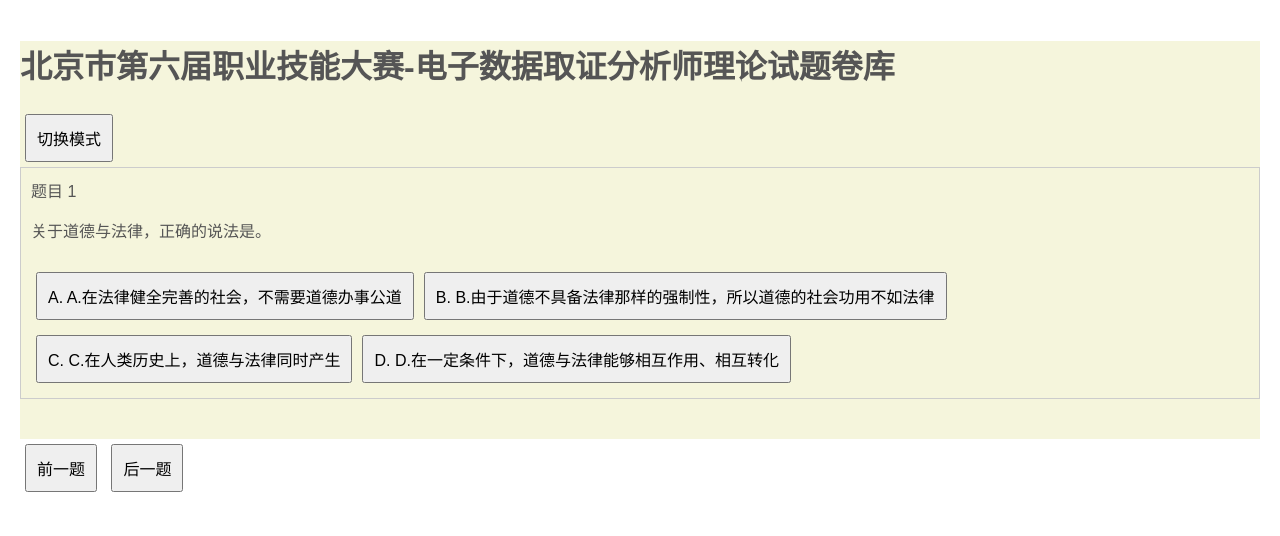
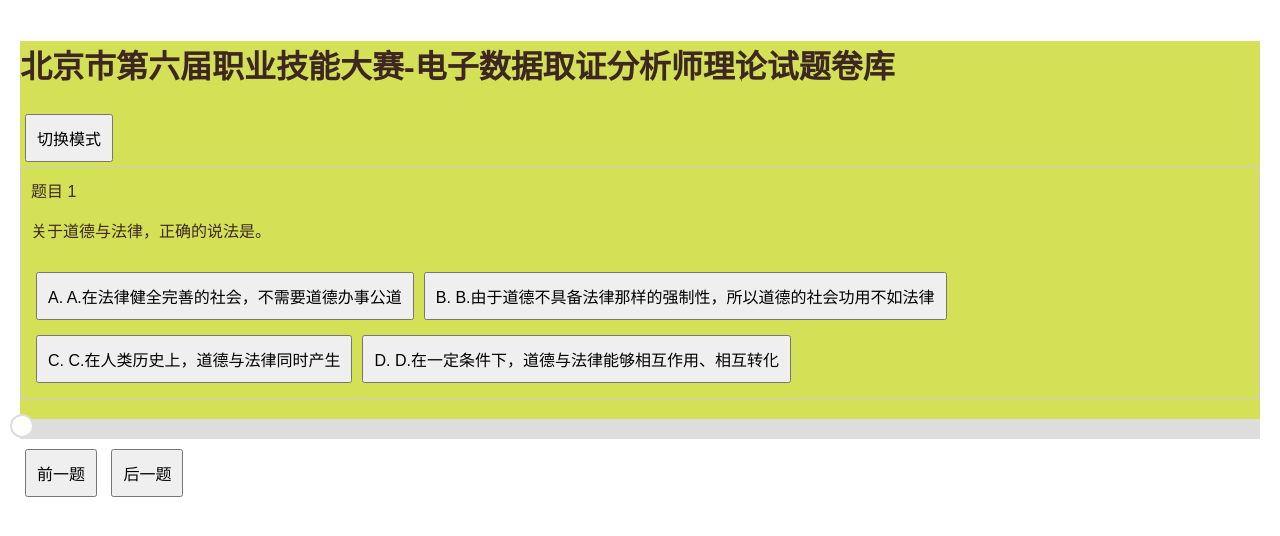
Before and after one commit to wooluo/kaoshi, a plain HTML site: page index.html in a window 1280 px wide. Both pictures are taken after a click on the button "切换模式". Drawn offline with Linux system fonts and the light colour scheme.

Commit message:
Update styles.css

```diff
--- a/styles.css
+++ b/styles.css
@@ -44,12 +44,46 @@ button {
     transition: width 0.3s;
 }
 
+/* 夜晚模式 */
 .night-mode {
-    background-color: #333333;
-    color: #ffffff;
+    background-color: black;
+    color: white;
+  }
+
+/* 护眼模式 */
+.eye-care-mode {
+    background-color: #d4e157;
+    color: #3e2723;
 }
 
-.eye-care-mode {
-    background-color: #f5f5dc;
-    color: #555555;
+#progressBarContainer {
+    width: 100%;
+    height: 20px;
+    background-color: #ddd;
+    position: relative;
 }
+
+#progressBar {
+    height: 100%;
+    background-color: green;
+    position: absolute;
+    left: 0;
+    top: 0;
+}
+
+#progressHandle {
+    width: 20px;
+    height: 20px;
+    background-color: #fff;
+    border: 2px solid #ddd;
+    border-radius: 50%;
+    position: absolute;
+    top: -5px;
+    cursor: pointer;
+    user-select: none; /* 防止点击选中文本 */
+}
+
+#progressText {
+    text-align: center;
+    margin-top: 5px;
+}
```
